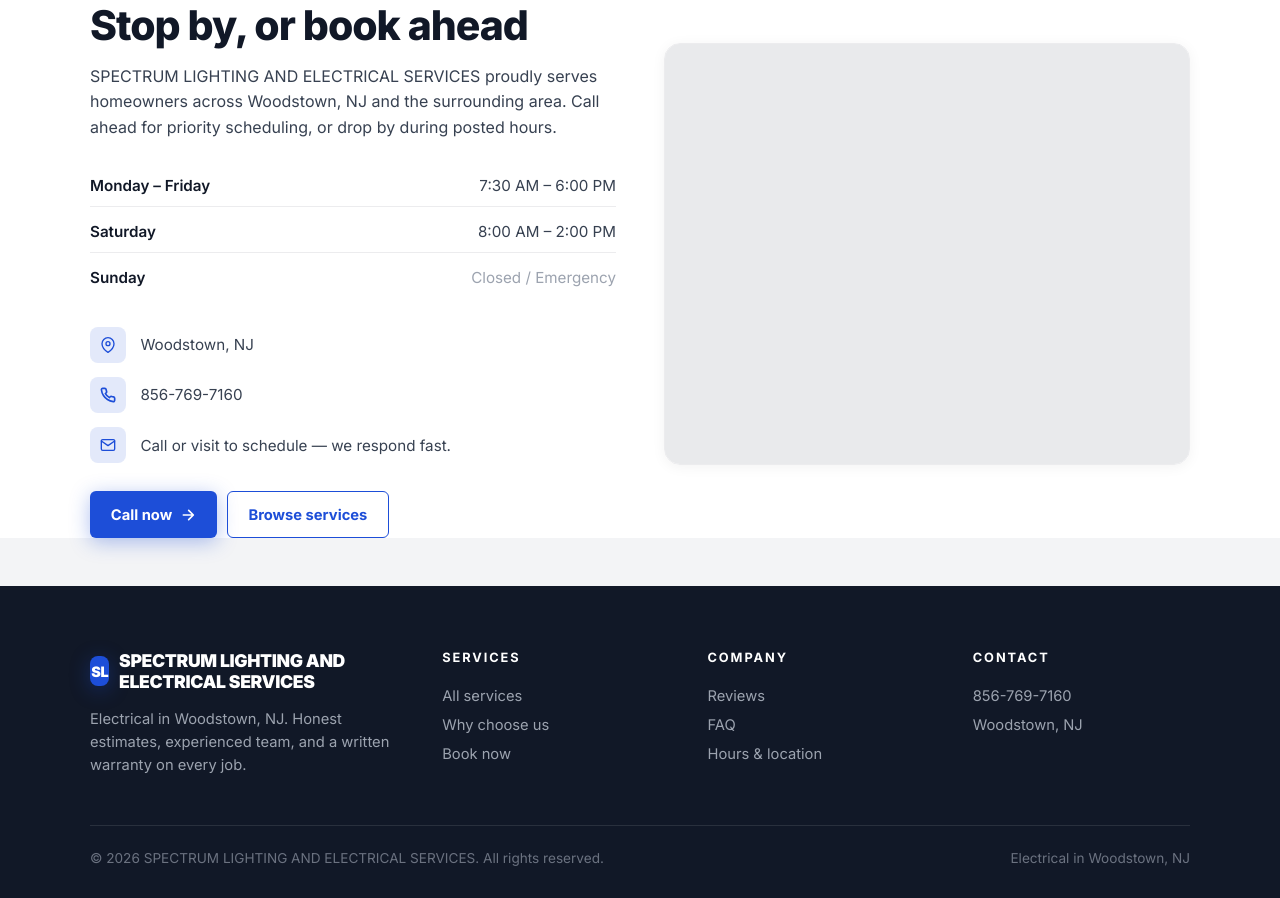
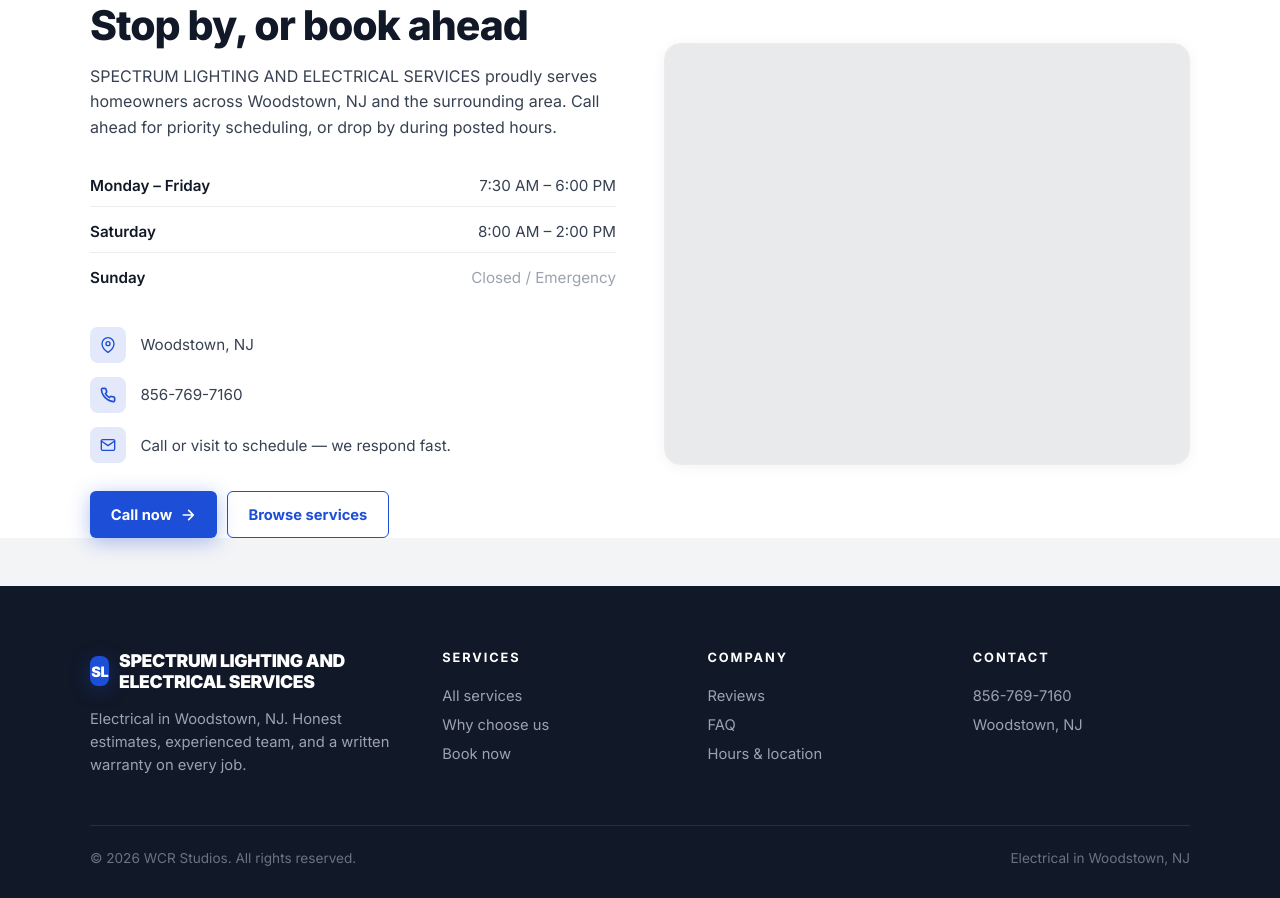
Before and after one commit to Wrenbjor/trades--spectrum-lighting-and-electrical-services, a plain HTML site: page index.html in a window 1280 px wide. Shown: the part 4691-5589 px from the top of the page. Drawn offline with nearby package versions, Linux system fonts and the light colour scheme; no server answers.

Commit message:
Update site

```diff
--- a/index.html
+++ b/index.html
@@ -605,7 +605,7 @@ footer{background:#111827;color:#cbd5d1;padding:4rem 2rem 2rem}
     </div>
   </div>
   <div class="foot-bottom">
-    <div>&copy; 2026 SPECTRUM LIGHTING AND ELECTRICAL SERVICES. All rights reserved.</div>
+    <div>&copy; 2026 WCR Studios. All rights reserved.</div>
     <div>Electrical in Woodstown, NJ</div>
   </div>
 </footer>
```
